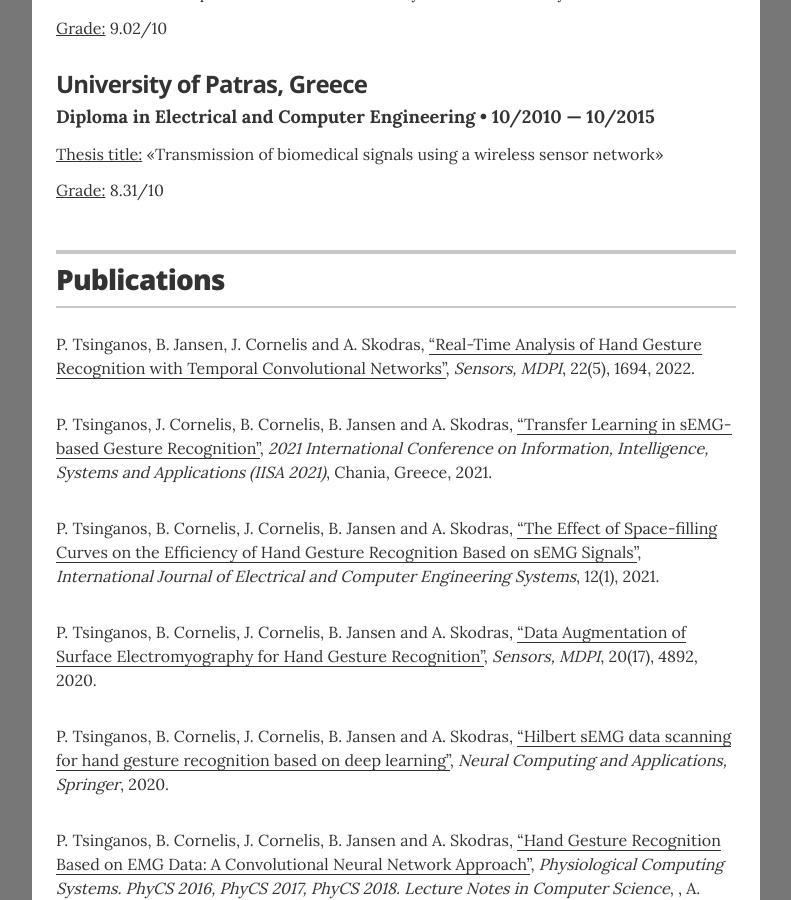
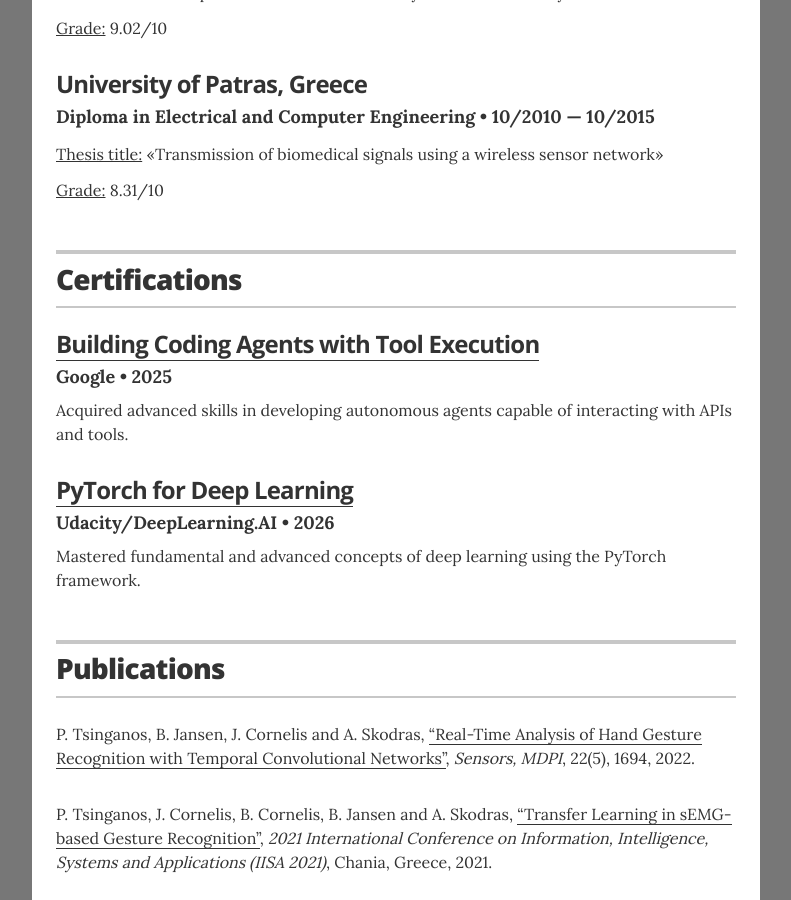
Before and after one commit to ptsinganos/ptsinganos.github.io, a Jekyll site: the page built from index.html, in a window 1280 px wide and 900 px high, scrolled down 1724 px. Shown: the whole window, without its empty margins (244-1035 px from the left). Built offline with Jekyll 4.4.1, drawn with Linux system fonts in a browser that asks for light colours.

Commit message:
Update certifications section

```diff
--- a/_config.yml
+++ b/_config.yml
@@ -35,6 +35,7 @@ resume_looking_for_work:        "yes"
 # comment out to hide
 resume_section_experience:         true
 resume_section_education:           true
+resume_section_certifications:      true
 resume_section_publications:        true
 resume_section_projects:            true
 resume_section_skills:              true
--- /dev/null
+++ b/_data/certifications.yml
@@ -0,0 +1,10 @@
+- name: Building Coding Agents with Tool Execution
+  issuer: Google
+  date: 2025
+  url: "https://www.linkedin.com/redir/redirect/?url=https%3A%2F%2Flearn.deeplearning.ai%2Faccomplishments%2Fa789f475-d0cf-4ab8-8a4c-af542c3f1280&urlhash=gaTv&isSdui=true&lipi=urn%3Ali%3Apage%3Ad_flagship3_profile_view_base%3BIpMmV3JgQaS9ZbyZOsGEAQ%3D%3D"
+  summary: "Acquired advanced skills in developing autonomous agents capable of interacting with APIs and tools."
+- name: PyTorch for Deep Learning
+  issuer: Udacity/DeepLearning.AI
+  date: 2026
+  url: "https://www.linkedin.com/redir/redirect/?url=https%3A%2F%2Flearn.deeplearning.ai%2Fcertificates%2F2c71e279-36f5-4d18-94f0-15ad9b5b707f&urlhash=qKB2&isSdui=true&lipi=urn%3Ali%3Apage%3Ad_flagship3_profile_view_base%3BIpMmV3JgQaS9ZbyZOsGEAQ%3D%3D"
+  summary: "Mastered fundamental and advanced concepts of deep learning using the PyTorch framework."
--- a/_layouts/resume.html
+++ b/_layouts/resume.html
@@ -97,6 +97,24 @@
       <!-- end Education -->
       {% endif %}
 
+      {% if site.resume_section_certifications %}
+      <!-- begin Certifications -->
+      <section class="content-section">
+        <header class="section-header">
+          <h2>Certifications</h2>
+        </header>
+
+        {% for certification in site.data.certifications %}
+        <div class="resume-item" itemscope itemtype="http://schema.org/CreativeWork">
+          <h3 class="resume-item-title" itemprop="name">{% if certification.url %}<a href="{{ certification.url }}">{{ certification.name }}</a>{% else %}{{ certification.name }}{% endif %}</h3>
+          <h4 class="resume-item-details" itemprop="description">{{ certification.issuer }} &bull; {{ certification.date }}</h4>
+          {% if certification.summary %}<p class="resume-item-copy">{{ certification.summary }}</p>{% endif %}
+        </div>
+        {% endfor %}
+
+      </section>
+      <!-- end Certifications -->
+      {% endif %}
 
       {% if site.resume_section_publications %}
       <!-- begin Publication -->
```
